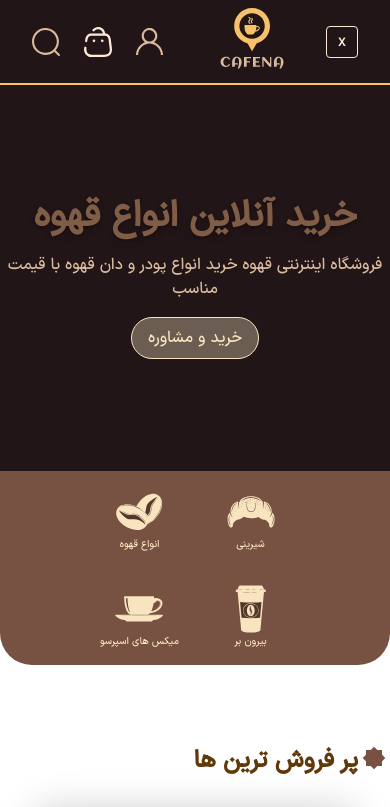
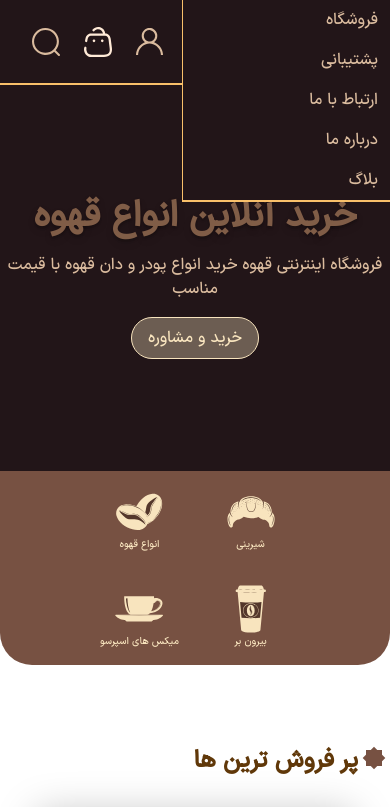
Before and after one commit to Mohammad2954/coffee-shop, a React (Vite) app: page / in a window 390 px wide. Shown: the top 807 px of the page. Built offline with nearby package versions, Linux system fonts and the light colour scheme.

Commit message:
feat:menu for mobile

```diff
--- a/src/components/Headre/Header.jsx
+++ b/src/components/Headre/Header.jsx
@@ -9,6 +9,25 @@ function Header() {
         <button className="w-8 h-8 border border-border rounded-sm cursor-pointer flex items-center justify-center text-border">
           x
         </button>
+        <div className="w-52 h-fit bg-coffee-bg absolute top-0 right-0 border-l border-b-2 border-box-border">
+          <ul class=" items-center gap-8 text-text-header sm:flex">
+            <li class=" cursor-pointer hover:bg-border py-2 pr-3 hover:text-coffee-bg transition duration-200 ease-in">
+              فروشگاه
+            </li>
+            <li class=" cursor-pointer hover:bg-border py-2 pr-3 hover:text-coffee-bg transition duration-200 ease-in">
+              پشتیبانی
+            </li>
+            <li class=" cursor-pointer hover:bg-border py-2 pr-3 hover:text-coffee-bg transition duration-200 ease-in">
+              ارتباط با ما
+            </li>
+            <li class=" cursor-pointer hover:bg-border py-2 pr-3 hover:text-coffee-bg transition duration-200 ease-in">
+              درباره ما
+            </li>
+            <li class=" cursor-pointer hover:bg-border py-2 pr-3 hover:text-coffee-bg transition duration-200 ease-in">
+              بلاگ
+            </li>
+          </ul>
+        </div>
       </div>
       <div className="flex items-center lg:gap-12 gap-8 ml-4">
         <svg
```
